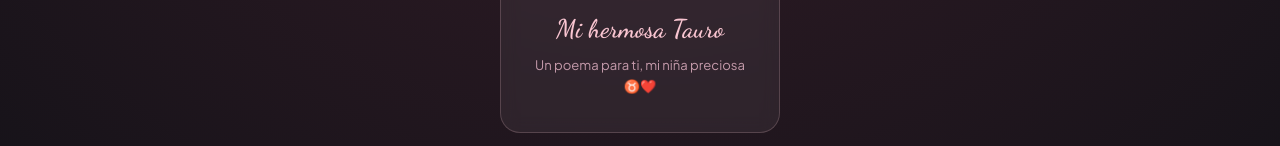
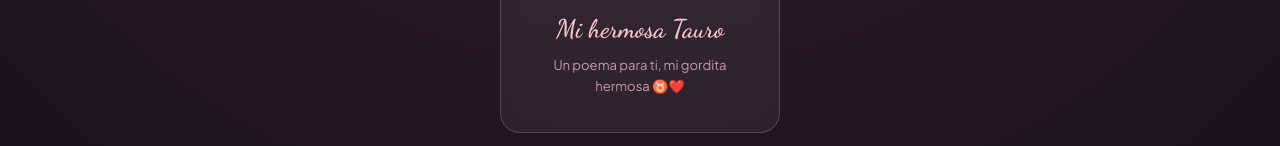
Before and after one commit to ricardojpj/para-gianella, a plain HTML site: page index.html in a window 1280 px wide. Shown: the part 543-689 px from the top of the page. Drawn offline with Linux system fonts and the light colour scheme.

Commit message:
Update card desc to 'mi gordita hermosa'

```diff
--- a/index.html
+++ b/index.html
@@ -195,7 +195,7 @@
         name: "tauro",
         title: "Mi hermosa Tauro",
         emoji: "🌙",
-        desc: "Un poema para ti, mi niña preciosa ♉❤️",
+        desc: "Un poema para ti, mi gordita hermosa ♉❤️",
         url: "tauro.html"
       }
     ];
```
